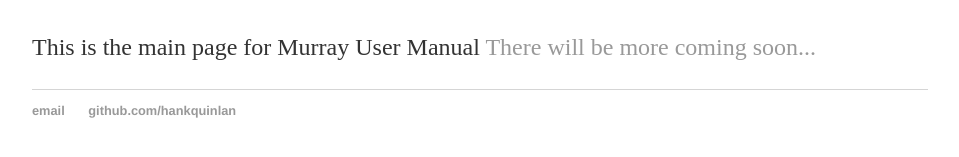
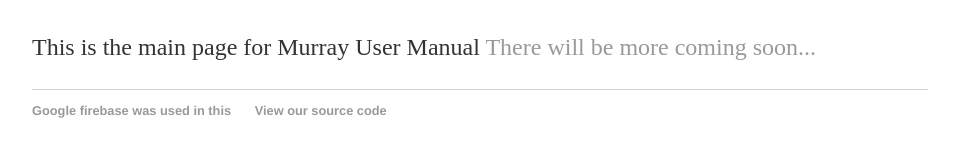
Before and after one commit to rowen2/rowen2.github.io, a Jekyll site: the page built from index.html, in a window 1280 px wide. Shown: the part 166-323 px from the top of the page, without its empty margins (160-1119 px from the left). Built offline with Jekyll 4.4.1, drawn with Linux system fonts in a browser that asks for light colours; comment, search, counter and statistics services are not loaded.

Commit message:
Update default.html

```diff
--- a/_layouts/default.html
+++ b/_layouts/default.html
@@ -22,9 +22,22 @@
 			</div><!-- /.container -->
 			<footer>
 	    		<ul>
-	        		<li><a href="mailto:hankquinlanhub@gmail.com">email</a></li>
-	        		<li><a href="https://github.com/rowen2">github.com/hankquinlan</a></li>
+	        		<li><a href="https://firebase.google.com/">Google firebase was used in this</a></li>
+	        		<li><a href="https://github.com/rowen2/rowen2.github.io">View our source code</a></li>
 				</ul>
 			</footer>
 		</body>
+
+		<script src="https://www.gstatic.com/firebasejs/3.4.0/firebase.js"></script>
+		<script>
+ 		 // Initialize Firebase
+ 		 var config = {
+  			  apiKey: "AIzaSyDYXkg13AmcgxHlxDbMOBd25caaymVHhBE",
+   			 authDomain: "test-project-c7062.firebaseapp.com",
+   			 databaseURL: "https://test-project-c7062.firebaseio.com",
+   			 storageBucket: "test-project-c7062.appspot.com",
+   			 messagingSenderId: "568808702190"
+ 		 };
+ 		 firebase.initializeApp(config);
+		</script>
 	</html>
```
